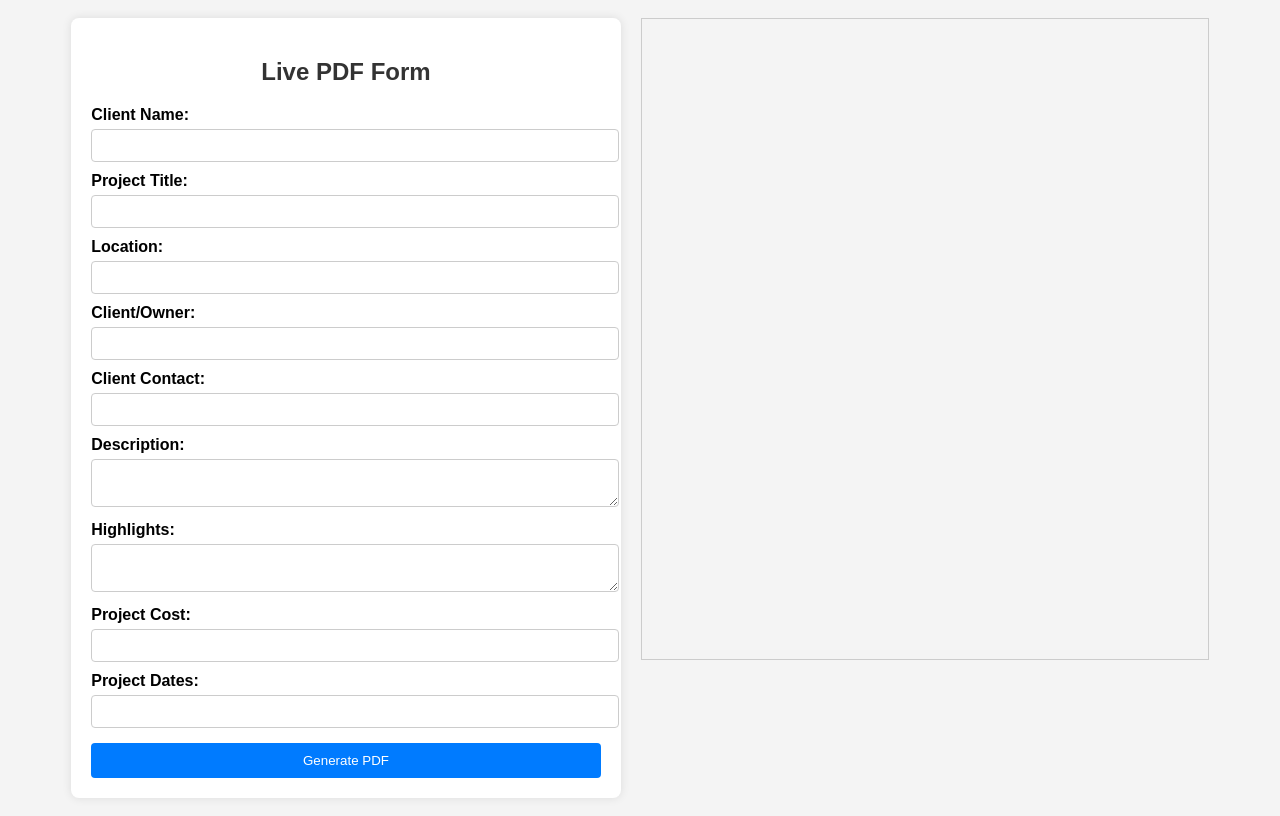
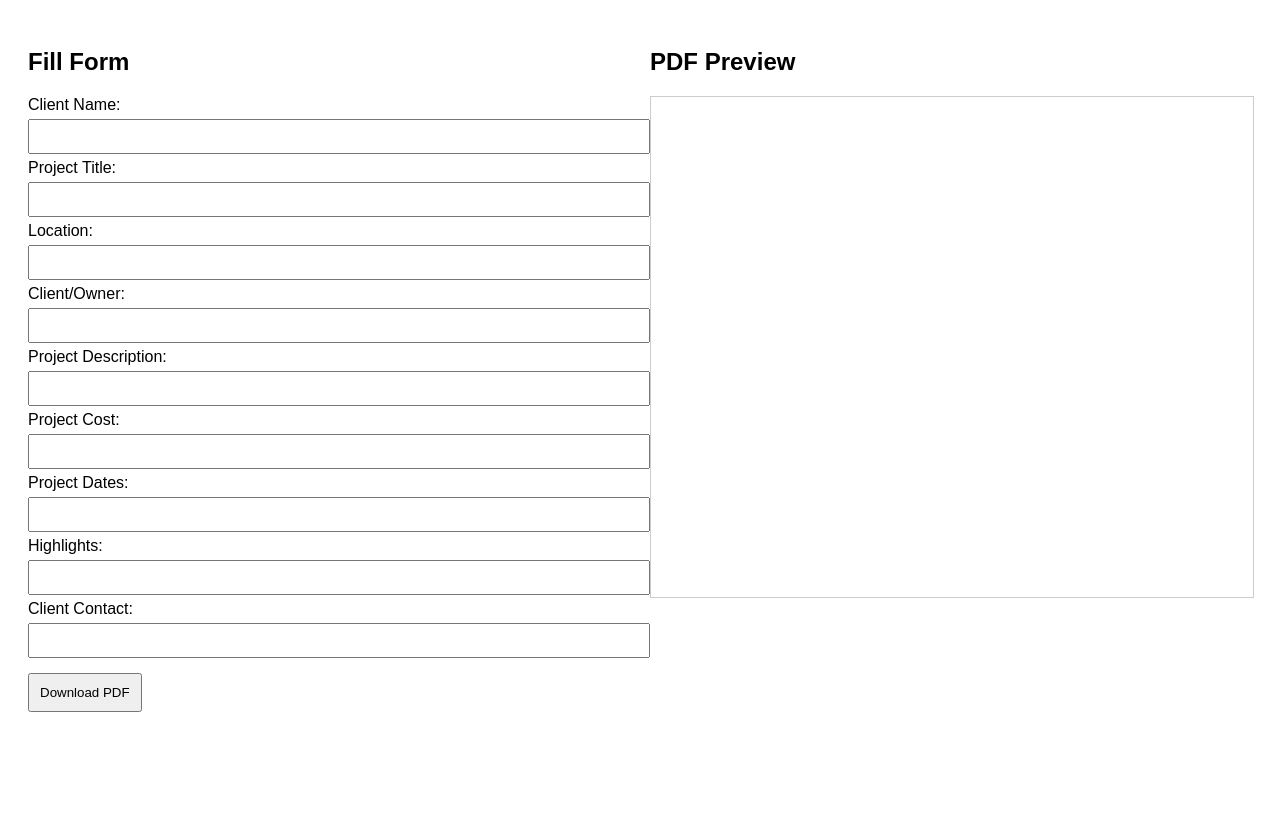
Before and after one commit to imsrkno1/pdf-live-input-backend, a Flask app: template templates/index.html in a window 1280 px wide. After the commit the page ends 712 px from the top, so only its background shows below. Run offline with Flask 3, Linux system fonts and the light colour scheme; the template is opened without the code that fills it, so the values that code supplies are empty.

Commit message:
Update index.html

```diff
--- a/templates/index.html
+++ b/templates/index.html
@@ -3,133 +3,71 @@
 <head>
     <meta charset="UTF-8">
     <meta name="viewport" content="width=device-width, initial-scale=1.0">
-    <title>PDF Live Input</title>
+    <title>PDF Live Preview Tool</title>
     <style>
-        body {
-            font-family: Arial, sans-serif;
-            background-color: #f4f4f4;
-            display: flex;
-            justify-content: center;
-            align-items: center;
-            height: 100vh;
-        }
-        .container {
-            background: white;
-            padding: 20px;
-            border-radius: 8px;
-            box-shadow: 0 0 10px rgba(0, 0, 0, 0.1);
-            width: 45%;
-        }
-        h2 {
-            text-align: center;
-            color: #333;
-        }
-        label {
-            font-weight: bold;
-            display: block;
-            margin-top: 10px;
-        }
-        input, textarea {
-            width: 100%;
-            padding: 8px;
-            margin-top: 5px;
-            border: 1px solid #ccc;
-            border-radius: 4px;
-        }
-        button {
-            width: 100%;
-            padding: 10px;
-            background: #007bff;
-            color: white;
-            border: none;
-            border-radius: 4px;
-            cursor: pointer;
-            margin-top: 15px;
-        }
-        button:hover {
-            background: #0056b3;
-        }
-        .pdf-preview {
-            width: 50%;
-            height: 80vh;
-            border: 1px solid #ccc;
-        }
-        .main-container {
-            display: flex;
-            gap: 20px;
-            width: 90%;
-        }
+        body { display: flex; font-family: Arial, sans-serif; padding: 20px; }
+        .container { display: flex; gap: 20px; width: 100%; }
+        .form-section { width: 50%; }
+        .preview-section { width: 50%; }
+        input { width: 100%; padding: 8px; margin: 5px 0; }
+        button { padding: 10px; margin-top: 10px; cursor: pointer; }
+        iframe { width: 100%; height: 500px; border: 1px solid #ccc; }
     </style>
+</head>
+<body>
+    <div class="container">
+        <div class="form-section">
+            <h2>Fill Form</h2>
+            <label>Client Name: <input type="text" id="clientName"></label>
+            <label>Project Title: <input type="text" id="projectTitle"></label>
+            <label>Location: <input type="text" id="location"></label>
+            <label>Client/Owner: <input type="text" id="clientOwner"></label>
+            <label>Project Description: <input type="text" id="projectDescription"></label>
+            <label>Project Cost: <input type="text" id="projectCost"></label>
+            <label>Project Dates: <input type="text" id="projectDates"></label>
+            <label>Highlights: <input type="text" id="highlights"></label>
+            <label>Client Contact: <input type="text" id="clientContact"></label>
+            <button onclick="generatePDF()">Download PDF</button>
+        </div>
+        <div class="preview-section">
+            <h2>PDF Preview</h2>
+            <iframe id="pdfPreview" src=""></iframe>
+        </div>
+    </div>
+
     <script>
-        async function generatePDF() {
-            const formData = {
-                client_name: document.getElementById("client_name").value,
-                project_title: document.getElementById("project_title").value,
+        function generatePDF() {
+            const data = {
+                clientName: document.getElementById("clientName").value,
+                projectTitle: document.getElementById("projectTitle").value,
                 location: document.getElementById("location").value,
-                client_owner: document.getElementById("client_owner").value,
-                client_contact: document.getElementById("client_contact").value,
-                project_description: document.getElementById("project_description").value,
+                clientOwner: document.getElementById("clientOwner").value,
+                projectDescription: document.getElementById("projectDescription").value,
+                projectCost: document.getElementById("projectCost").value,
+                projectDates: document.getElementById("projectDates").value,
                 highlights: document.getElementById("highlights").value,
-                project_cost: document.getElementById("project_cost").value,
-                project_dates: document.getElementById("project_dates").value
+                clientContact: document.getElementById("clientContact").value
             };
 
-            try {
-                const response = await fetch("https://pdf-live-input-backend.onrender.com/generate_pdf", {
-                    method: "POST",
-                    headers: { "Content-Type": "application/json" },
-                    body: JSON.stringify(formData)
-                });
+            fetch("https://pdf-live-input-backend.onrender.com/generate-pdf", {
+                method: "POST",
+                headers: { "Content-Type": "application/json" },
+                body: JSON.stringify(data)
+            })
+            .then(response => response.blob())
+            .then(blob => {
+                const url = URL.createObjectURL(blob);
+                document.getElementById("pdfPreview").src = url;
 
-                if (!response.ok) {
-                    throw new Error("Failed to generate PDF");
-                }
-
-                const pdfBlob = await response.blob();
-                const pdfUrl = URL.createObjectURL(pdfBlob);
-                document.getElementById("pdfPreview").src = pdfUrl;
-            } catch (error) {
-                alert("Error generating PDF: " + error.message);
-            }
+                const link = document.createElement("a");
+                link.href = url;
+                link.download = "filled_form.pdf";
+                document.body.appendChild(link);
+                link.click();
+                document.body.removeChild(link);
+            })
+            .catch(error => console.error("Error generating PDF:", error));
         }
     </script>
-</head>
-<body>
-    <div class="main-container">
-        <div class="container">
-            <h2>Live PDF Form</h2>
-            <form onsubmit="event.preventDefault(); generatePDF();">
-                <label for="client_name">Client Name:</label>
-                <input type="text" id="client_name" required>
-
-                <label for="project_title">Project Title:</label>
-                <input type="text" id="project_title" required>
-
-                <label for="location">Location:</label>
-                <input type="text" id="location" required>
-
-                <label for="client_owner">Client/Owner:</label>
-                <input type="text" id="client_owner" required>
-
-                <label for="client_contact">Client Contact:</label>
-                <input type="text" id="client_contact" required>
-
-                <label for="project_description">Description:</label>
-                <textarea id="project_description" required></textarea>
-
-                <label for="highlights">Highlights:</label>
-                <textarea id="highlights" required></textarea>
-
-                <label for="project_cost">Project Cost:</label>
-                <input type="text" id="project_cost" required>
-
-                <label for="project_dates">Project Dates:</label>
-                <input type="text" id="project_dates" required>
-
-                <button type="submit">Generate PDF</button>
-            </form>
-        </div>
-        <iframe id="pdfPreview" class="pdf-preview"></iframe>
-    </div>
 </body>
 </html>
```
